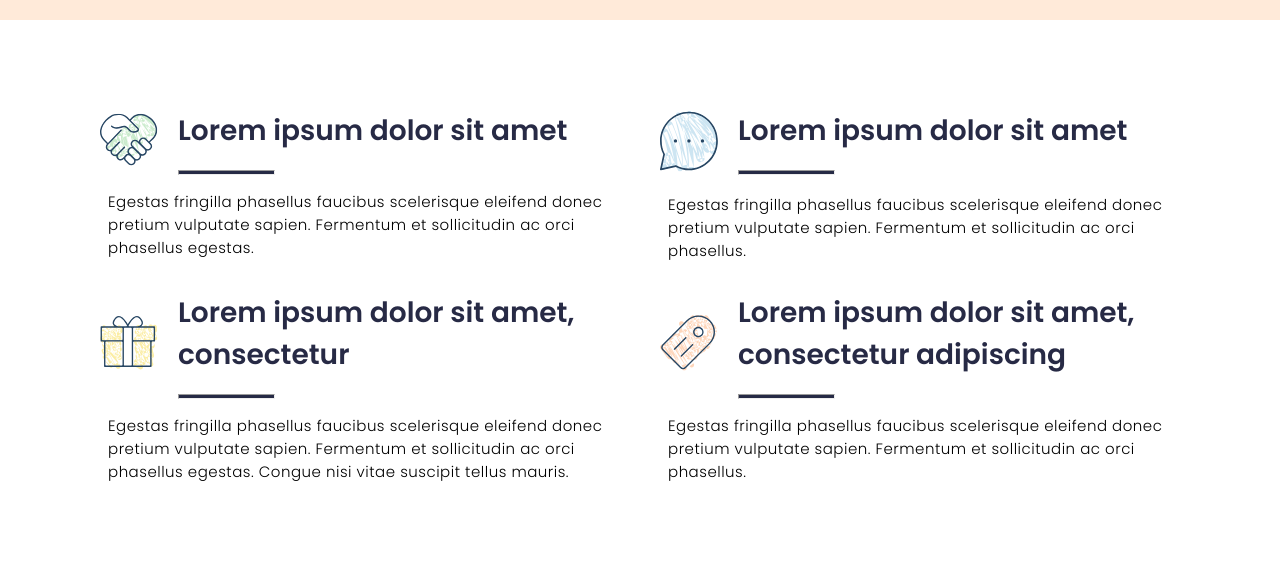
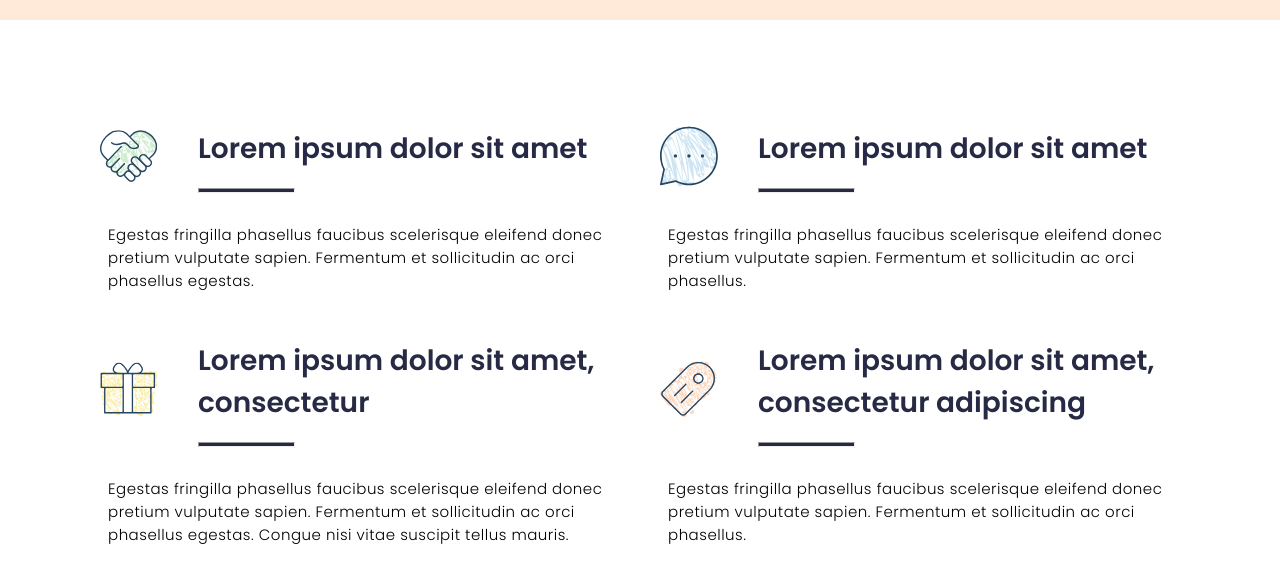
Before and after one commit to Jeremyweb/agence-x, a plain HTML site: page index.html in a window 1280 px wide. Shown: the part 280-862 px from the top of the page. Before the commit the page ends 803 px from the top, so only its background shows below. Drawn offline with Linux system fonts and the light colour scheme.

Commit message:
test commit

```diff
--- a/style.css
+++ b/style.css
@@ -62,7 +62,7 @@ hr {
   color: #272a45;
 }
 
-.titlte,
+.title,
 hr {
   margin-top: 18px;
   margin-left: 20px;
```
Also changed, not shown: index.html (+1 -1 lines), 2 other files.
